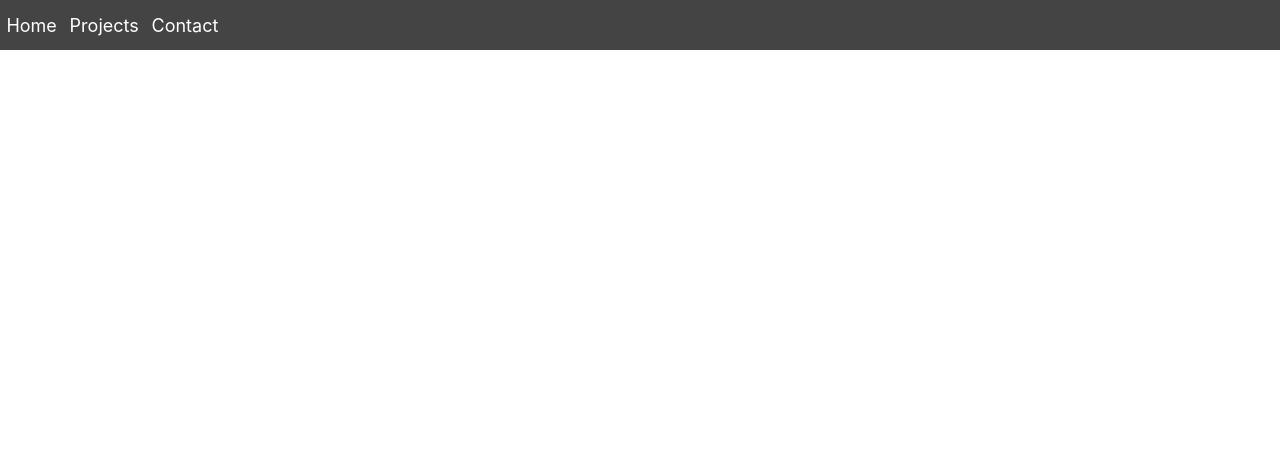
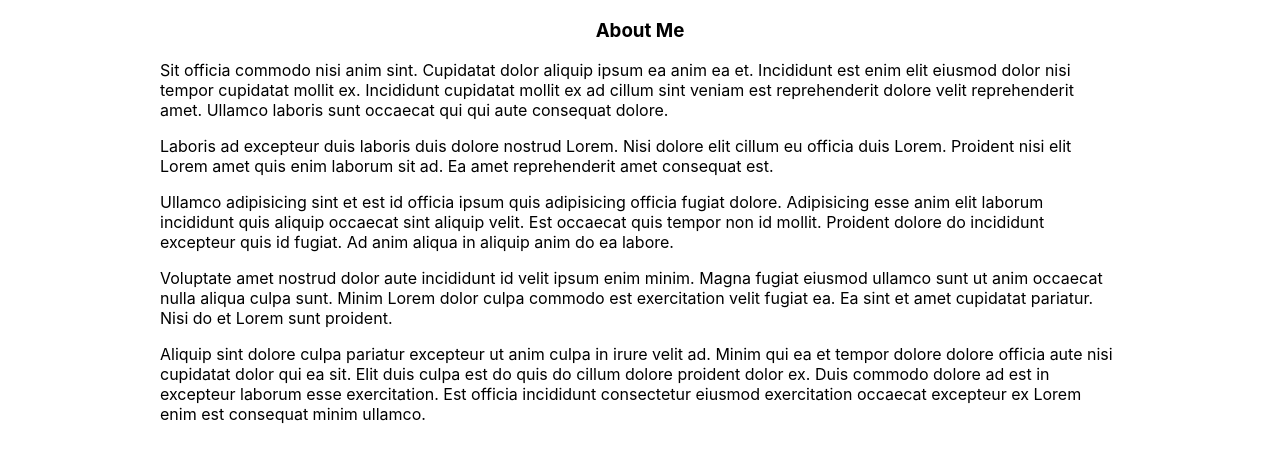
Before and after one commit to raian621/raian621.github.io, a React (Create React App) app: page /#/aboutme in a window 1280 px wide. Shown: the top 462 px of the page. Built offline with nearby package versions, Linux system fonts and the light colour scheme.

Commit message:
Redesigned landing page, added social icons

```diff
--- a/package.json
+++ b/package.json
@@ -9,6 +9,7 @@
     "@testing-library/user-event": "^13.5.0",
     "react": "^18.2.0",
     "react-dom": "^18.2.0",
+    "react-icons": "^4.7.1",
     "react-router-dom": "^6.6.1",
     "react-scripts": "5.0.1",
     "web-vitals": "^2.1.4"
--- a/public/index.html
+++ b/public/index.html
@@ -9,7 +9,7 @@
       name="description"
       content="Web site created using create-react-app"
     />
-    <title>Ryan Bell Portofolio Website</title>
+    <title>Ryan Bell Portfolio Website</title>
   </head>
   <body>
     <noscript>You need to enable JavaScript to run this app.</noscript>
--- /dev/null
+++ b/src/AboutMe.js
@@ -0,0 +1,54 @@
+const AboutMe = () => {
+  return (
+    <div
+      className="aboutme"
+      style={{
+        padding: "0 10em"
+      }}
+    >
+      <h3>About Me</h3>
+      <div style={{
+        textAlign: "left"
+      }}>
+        <p>
+          Sit officia commodo nisi anim sint. Cupidatat dolor aliquip ipsum
+          ea anim ea et. Incididunt est enim elit eiusmod dolor nisi tempor
+          cupidatat mollit ex. Incididunt cupidatat mollit ex ad cillum sint
+          veniam est reprehenderit dolore velit reprehenderit amet. Ullamco
+          laboris sunt occaecat qui qui aute consequat dolore.
+        </p>
+        <p>
+          Laboris ad excepteur duis laboris duis dolore nostrud Lorem. Nisi
+          dolore elit cillum eu officia duis Lorem. Proident nisi elit Lorem
+          amet quis enim laborum sit ad. Ea amet reprehenderit amet consequat
+          est.
+        </p>
+        <p>
+          Ullamco adipisicing sint et est id officia ipsum quis adipisicing
+          officia fugiat dolore. Adipisicing esse anim elit laborum
+          incididunt quis aliquip occaecat sint aliquip velit. Est occaecat
+          quis tempor non id mollit. Proident dolore do incididunt excepteur
+          quis id fugiat. Ad anim aliqua in aliquip anim do ea labore.
+        </p>
+        <p>
+          Voluptate amet nostrud dolor aute incididunt id velit ipsum enim
+          minim. Magna fugiat eiusmod ullamco sunt ut anim occaecat nulla
+          aliqua culpa sunt. Minim Lorem dolor culpa commodo est exercitation
+          velit fugiat ea. Ea sint et amet cupidatat pariatur. Nisi do et
+          Lorem sunt proident.
+        </p>
+        <p>
+          Aliquip sint dolore culpa pariatur excepteur ut anim culpa in irure
+          velit ad. Minim qui ea et tempor dolore dolore officia aute nisi
+          cupidatat dolor qui ea sit. Elit duis culpa est do quis do cillum
+          dolore proident dolor ex. Duis commodo dolore ad est in excepteur
+          laborum esse exercitation. Est officia incididunt consectetur eiusmod
+          exercitation occaecat excepteur ex Lorem enim est consequat minim
+          ullamco.
+        </p>
+      </div>
+    </div>
+  )
+}
+
+export default AboutMe;
--- a/src/App.css
+++ b/src/App.css
@@ -26,5 +26,25 @@ nav {
 .contact {
   max-width: 500px;
   margin: auto;
+}
 
+.landing {
+  display: flex;
+  flex-direction: column;
+  align-items: center;
+  height: 100%;
+  width: 80%;
+  margin: 50px auto;
 }
+.landing hr {
+  width: 80%;
+}
+.landing-links {
+  display: flex;
+  padding: 1em;
+  margin: 0 auto;
+}
+.landing-name {
+  font-size: 10vh;
+  margin: 0;
+}
--- a/src/App.js
+++ b/src/App.js
@@ -2,33 +2,17 @@ import './App.css';
 import { Route, Routes } from 'react-router-dom';
 import Landing from './Landing';
 import Contact from './Contact';
-import NavBar from './components/NavBar';
 import Projects from './Projects';
+import AboutMe from './AboutMe';
 
 function App() {
   return (
     <div className="App">
-      <NavBar pages={[
-        {
-          name: "Home",
-          path: "/",
-          current: true
-        },
-        {
-          name: "Projects",
-          path: "projects",
-          current: false
-        },
-        {
-          name: "Contact",
-          path: "contact",
-          current: false
-        },
-      ]}/>
       <Routes>
         <Route path="/" element={<Landing/>}/>
         <Route path="/contact" element={<Contact/>}/>
         <Route path="/projects" element={<Projects/>}/>
+        <Route path="/aboutme" element={<AboutMe/>}/>
       </Routes>
     </div>
   );
--- a/src/Landing.js
+++ b/src/Landing.js
@@ -1,7 +1,25 @@
+import { FaGithubSquare, FaLinkedin, FaTwitterSquare } from "react-icons/fa";
+import { Link } from "react-router-dom";
+import Box from "./components/Box";
+
 const Landing = () => {
   return (
     <div className="landing">
-      <h1>this is the landing page</h1>
+      <div className="landing-socials">
+        <FaGithubSquare size="2em" />
+        <FaLinkedin size="2em" />
+        <FaTwitterSquare size="2em" />
+      </div>
+      <hr/>
+      <h1 className="landing-name">Ryan Bell</h1>
+      <hr/>
+      <div className="landing-links">
+        <Link to="/aboutme">about</Link>
+        <Box width="2px" height="1.5em" margin="0 12px"/>
+        <a href="#">projects</a>
+        <Box width="2px" height="1.5em" margin="0 12px"/>
+        <a href="#">contact</a>
+      </div>
     </div>
   )
 }
--- /dev/null
+++ b/src/components/Box.js
@@ -0,0 +1,14 @@
+const Box = ({ width, height, color, borderRadius, padding, margin }) => {
+  const style = {
+    width: (width !== undefined ? width : "10vmin"),
+    height: (height !== undefined ? height : "10vmin"),
+    backgroundColor: (color !== undefined ? color : "black"),
+    borderRadius: (borderRadius !== undefined ? borderRadius : "0"),
+    padding: (padding !== undefined ? padding : "0"),
+    margin: (margin !== undefined ? margin : "0"),
+  }
+
+  return <div style={style}/>
+}
+
+export default Box;
--- a/src/components/NavBar.js
+++ /dev/null
@@ -1,21 +0,0 @@
-import { Link } from "react-router-dom"
-
-const NavBar = ({ pages }) => {
-  return (
-    <nav>
-      {pages.map(page => (
-        <div className="navbar-item">
-          <Link
-            key={page.path}
-            to={page.path}
-            className={`navbar-link current-${pages.isCurrent}`}
-          >
-            {page.name}
-          </Link>
-        </div>
-      ))}
-    </nav>
-  )
-}
-
-export default NavBar;
```
Also changed, not shown: 1 other file (tests, documents, lock files or other folders).
